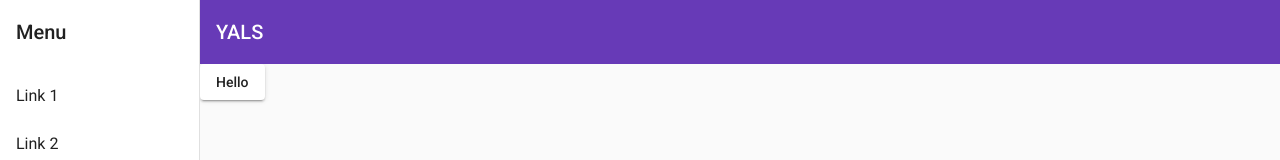
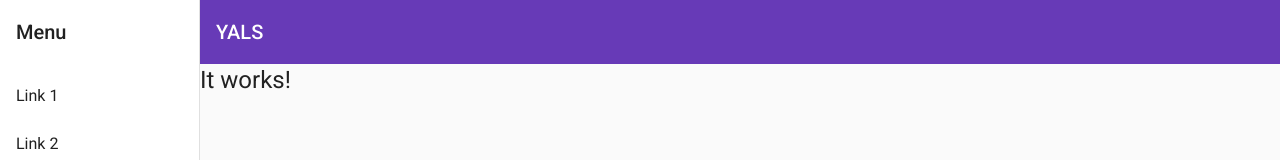
Before and after one commit to kyberorg-lab/yals-poc-frontend, an Angular app: page / in a window 1280 px wide. Shown: the top 160 px of the page. Built offline with nearby package versions, Linux system fonts and the light colour scheme; no server answers.

Commit message:
Moving content from App to Main Page Component

```diff
--- a/src/app/app.component.html
+++ b/src/app/app.component.html
@@ -1,8 +1,4 @@
 <!--
 <router-outlet></router-outlet>
-<h1 class="text-center">It works!</h1>
-<div *ngIf="stubMessage">
-  <span>Message from API: {{ stubMessage.message }}</span>
-</div>
 -->
 <app-main-nav></app-main-nav>
--- a/src/app/app.component.ts
+++ b/src/app/app.component.ts
@@ -1,22 +1,13 @@
 import {Component, OnInit} from '@angular/core';
-import {StubMessage} from './stubMessage';
-import {MessageService} from './message.service';
-
 @Component({
   selector: 'app-root',
   templateUrl: './app.component.html',
   styleUrls: ['./app.component.css']
 })
 export class AppComponent implements OnInit {
-  stubMessage: StubMessage;
 
-  constructor(private messageService: MessageService) {
+  constructor() {
   }
 
-  ngOnInit(): void {
-    this.messageService.getStubMessage().subscribe((data: StubMessage) => {
-      console.log(data);
-      this.stubMessage = data;
-    });
-  }
+  ngOnInit(): void {}
 }
--- a/src/app/app.module.ts
+++ b/src/app/app.module.ts
@@ -13,11 +13,13 @@
 import { MatSidenavModule } from '@angular/material/sidenav';
 import { MatIconModule } from '@angular/material/icon';
 import { MatListModule } from '@angular/material/list';
+import { MainPageComponent } from './components/main-page/main-page.component';
 
 @NgModule({
   declarations: [
     AppComponent,
-    MainNavComponent
+    MainNavComponent,
+    MainPageComponent
   ],
   imports: [
     BrowserModule,
--- a/src/app/components/main-nav/main-nav.component.html
+++ b/src/app/components/main-nav/main-nav.component.html
@@ -22,7 +22,6 @@
       </button>
       <span>YALS</span>
     </mat-toolbar>
-    <!-- Add Content Here -->
-    <button mat-raised-button>Hello</button>
+    <app-main-page></app-main-page>
   </mat-sidenav-content>
 </mat-sidenav-container>
--- /dev/null
+++ b/src/app/components/main-page/main-page.component.html
@@ -0,0 +1,4 @@
+<h1 class="text-center">It works!</h1>
+<div *ngIf="stubMessage">
+  <span>Message from API: {{ stubMessage.message }}</span>
+</div>
--- /dev/null
+++ b/src/app/components/main-page/main-page.component.ts
@@ -0,0 +1,22 @@
+import { Component, OnInit } from '@angular/core';
+import {StubMessage} from '../../stubMessage';
+import {MessageService} from '../../message.service';
+
+@Component({
+  selector: 'app-main-page',
+  templateUrl: './main-page.component.html',
+  styleUrls: ['./main-page.component.css']
+})
+export class MainPageComponent implements OnInit {
+  stubMessage: StubMessage;
+
+  constructor(private messageService: MessageService) { }
+
+  ngOnInit(): void {
+    this.messageService.getStubMessage().subscribe((data: StubMessage) => {
+      console.log(data);
+      this.stubMessage = data;
+    });
+  }
+
+}
```
Also changed, not shown: src/app/components/main-page/main-page.component.css (added).
